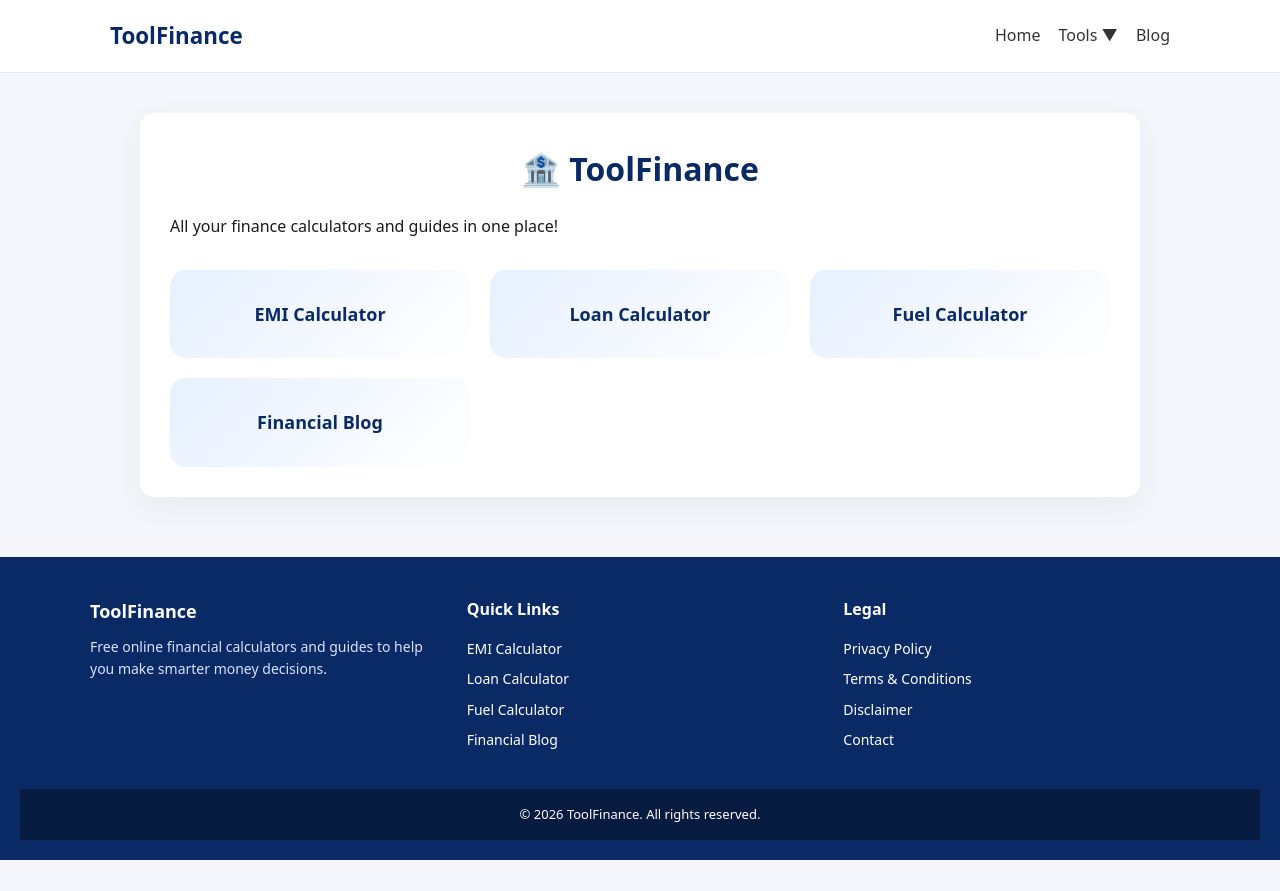
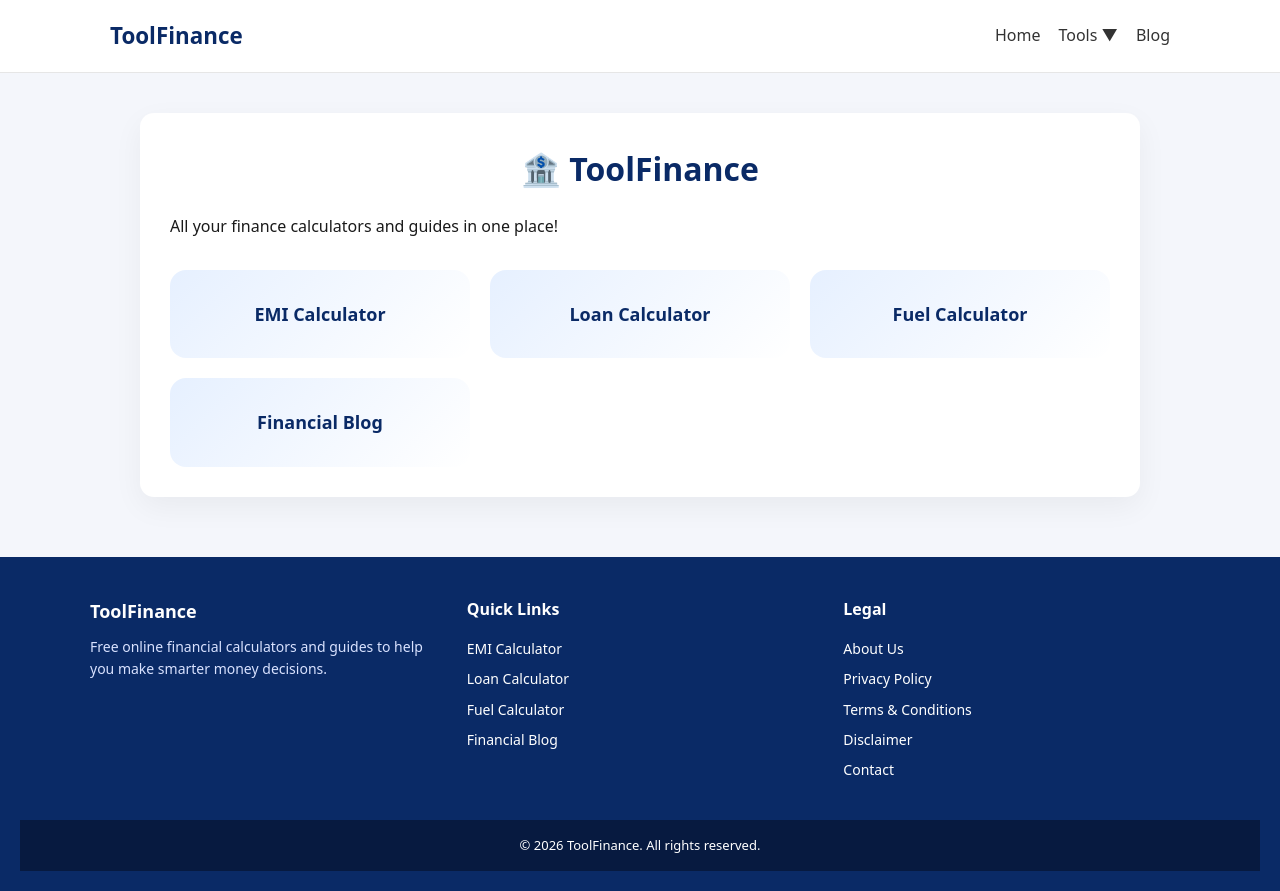
Before and after one commit to Sawbean/Finance-tools, a Next.js app: page / in a window 1280 px wide. Before the commit the page ends 860 px from the top, so only its background shows below. Built offline with nearby package versions, Linux system fonts and the light colour scheme.

Commit message:
update 5 page added

```diff
--- a/components/layout/Footer.js
+++ b/components/layout/Footer.js
@@ -15,6 +15,7 @@ export default function Footer() {
         {/* Quick Links */}
         <div className="footer-column">
           <h4>Quick Links</h4>
+
           <Link href="/tools/emi">EMI Calculator</Link>
           <Link href="/tools/loan">Loan Calculator</Link>
           <Link href="/tools/fuel">Fuel Calculator</Link>
@@ -24,6 +25,7 @@ export default function Footer() {
         {/* Legal */}
         <div className="footer-column">
           <h4>Legal</h4>
+          <Link href="/about">About Us</Link>
           <Link href="/privacy-policy">Privacy Policy</Link>
           <Link href="/terms">Terms & Conditions</Link>
           <Link href="/disclaimer">Disclaimer</Link>
```
